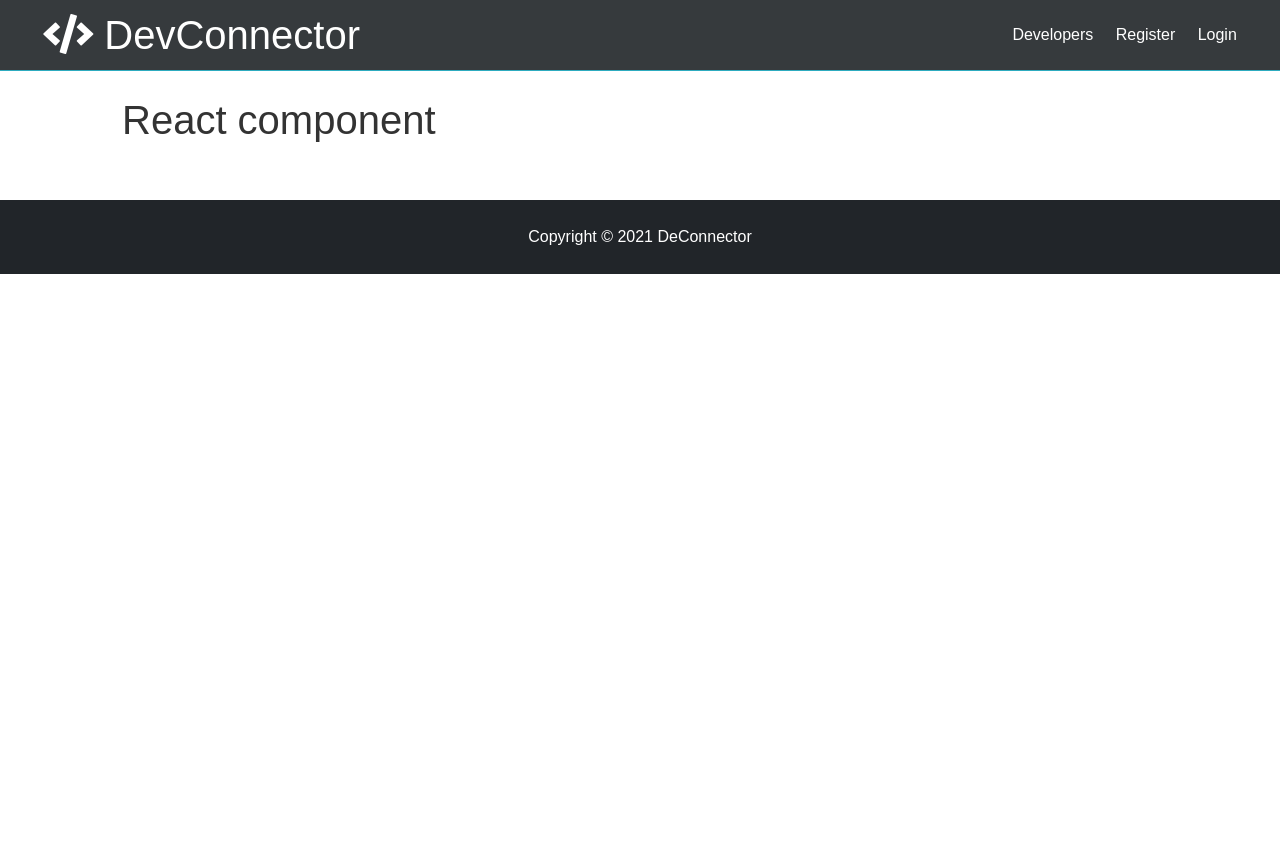
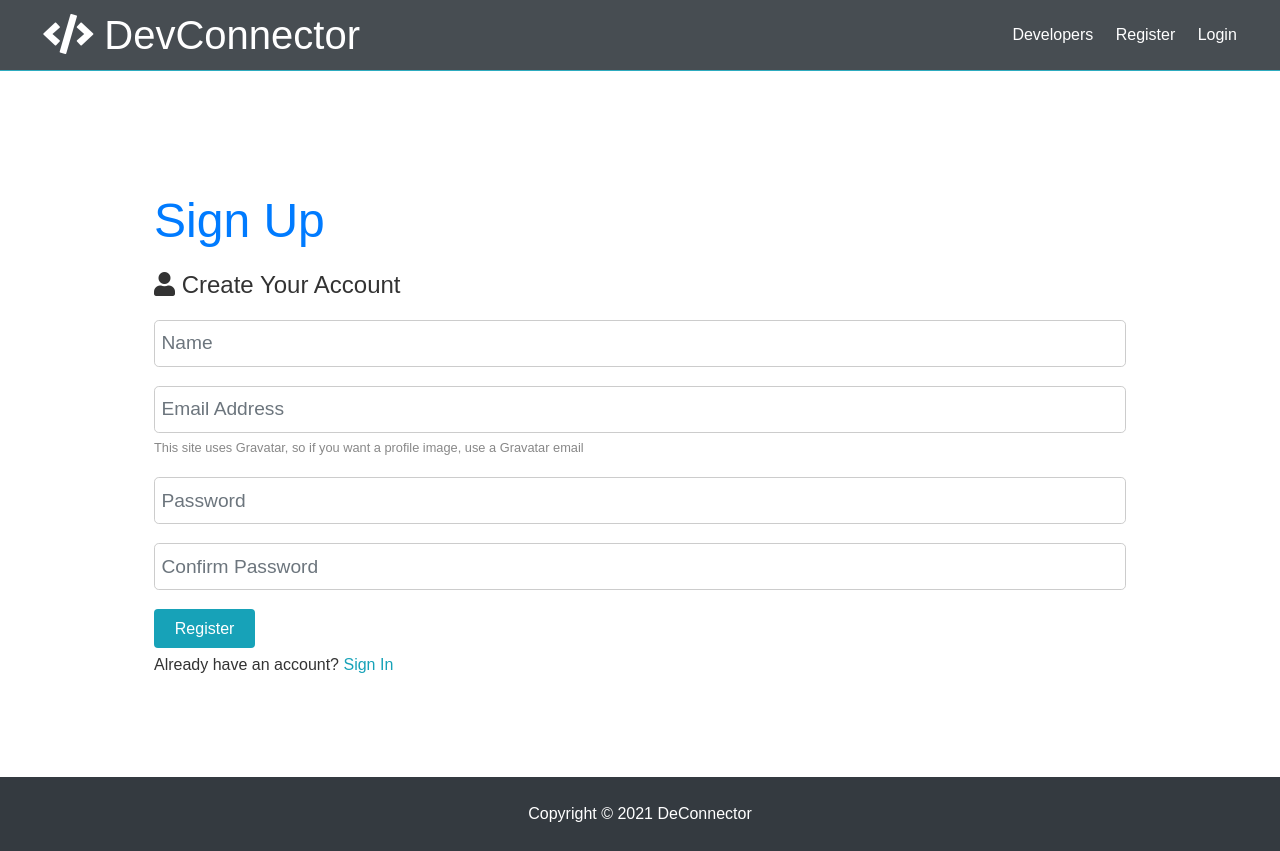
Before and after one commit to iNeedHookah/devconector, a React (Create React App) app in the folder client/: page /register in a window 1280 px wide. Before the commit the page ends 800 px from the top, so only its background shows below. Built offline with nearby package versions, Linux system fonts and the light colour scheme.

Commit message:
Added register/login UI

```diff
--- a/client/package.json
+++ b/client/package.json
@@ -6,6 +6,8 @@
     "@testing-library/jest-dom": "^5.11.4",
     "@testing-library/react": "^11.1.0",
     "@testing-library/user-event": "^12.1.10",
+    "axios": "^0.21.4",
+    "http-proxy-middleware": "^0.19.1",
     "react": "^17.0.2",
     "react-dom": "^17.0.2",
     "react-router-dom": "^5.3.0",
@@ -18,6 +20,7 @@
     "test": "react-scripts test",
     "eject": "react-scripts eject"
   },
+  "proxy": "http://localhost:5000",
   "eslintConfig": {
     "extends": [
       "react-app",
@@ -35,6 +38,5 @@
       "last 1 firefox version",
       "last 1 safari version"
     ]
-  },
-  "proxy": "http://locahost:5000"
+  }
 }
--- a/client/public/index.html
+++ b/client/public/index.html
@@ -12,9 +12,9 @@
     <link rel="apple-touch-icon" href="%PUBLIC_URL%/logo192.png" />
     <link rel="manifest" href="%PUBLIC_URL%/manifest.json" />
     <link
-      href="https://cdn.jsdelivr.net/npm/bootstrap@5.1.0/dist/css/bootstrap.min.css"
       rel="stylesheet"
-      integrity="sha384-KyZXEAg3QhqLMpG8r+8fhAXLRk2vvoC2f3B09zVXn8CA5QIVfZOJ3BCsw2P0p/We"
+      href="https://cdn.jsdelivr.net/npm/bootstrap@4.6.0/dist/css/bootstrap.min.css"
+      integrity="sha384-B0vP5xmATw1+K9KRQjQERJvTumQW0nPEzvF6L/Z6nronJ3oUOFUFpCjEUQouq2+l"
       crossorigin="anonymous"
     />
     <link
--- a/client/src/App.css
+++ b/client/src/App.css
@@ -243,6 +243,15 @@
   width: 100%;
   padding: 0.4rem;
   font-size: 1.2rem;
+  /* border: 1px solid #ccc; */
+}
+
+.form input[type="text"]:not(.is-invalid),
+.form input[type="email"]:not(.is-invalid),
+.form input[type="password"]:not(.is-invalid),
+.form input[type="date"]:not(.is-invalid),
+.form select:not(.is-invalid),
+.form textarea:not(.is-invalid) {
   border: 1px solid #ccc;
 }
 .form input[type="submit"] {
@@ -547,4 +556,8 @@ img {
   .post button {
     padding: 0.3rem 0.4rem;
   }
+
+  .is-invalid {
+    border: 1px solid red !important;
+  }
 }
--- a/client/src/components/auth/Login.js
+++ b/client/src/components/auth/Login.js
@@ -1,10 +1,64 @@
-import React from "react";
+import React, { useState } from "react";
 
 const Login = () => {
+  const [loginState, setLoginState] = useState({
+    email: "",
+    password: "",
+  });
+
+  const onChange = (e) => {
+    console.log(e);
+    setLoginState((prevState) => ({
+      ...prevState,
+      [e.target.id]: e.target.value,
+    }));
+  };
+
+  const onSubmit = (e) => {
+    e.preventDefault();
+
+    const user = {
+      emal: loginState.email,
+      password: loginState.password,
+    };
+
+    console.log(user);
+  };
+
   return (
-    <div>
-      <h1>Login</h1>
-    </div>
+    <section className="container">
+      <div className="alert alert-danger">Invalid Credentials</div>
+
+      <h1 className="large text-primary">Sign In</h1>
+      <p className="lead">
+        <i className="fas fa-user"></i> Sign into your account
+      </p>
+      <form onSubmit={onSubmit} className="form">
+        <div className="form-group">
+          <input
+            type="email"
+            placeholder="Email Address"
+            value={loginState.email}
+            onChange={onChange}
+            id="email"
+          />
+        </div>
+        <div className="form-group">
+          <input
+            type="password"
+            placeholder="Password"
+            minlength="6"
+            value={loginState.password}
+            onChange={onChange}
+            id="password"
+          />
+        </div>
+        <input type="submit" value="Login" className="btn btn-primary" />
+      </form>
+      <p className="my-1">
+        Don't have an account? <a href="register.html">Sign Up</a>
+      </p>
+    </section>
   );
 };
 
--- a/client/src/components/auth/Register.js
+++ b/client/src/components/auth/Register.js
@@ -1,10 +1,126 @@
-import React from "react";
+import React, { useState } from "react";
+import { Link } from "react-router-dom";
+import axios from "axios";
 
 const Register = () => {
+  const [registerState, setRegisterState] = useState({
+    name: "",
+    email: "",
+    password: "",
+    confirmPassword: "",
+    errors: {},
+  });
+
+  const onChange = (e) => {
+    setRegisterState((prevState) => ({
+      ...prevState,
+      [e.target.id]: e.target.value,
+    }));
+
+    Object.keys(registerState.errors).forEach(
+      () => (registerState.errors[e.target.id] = undefined)
+    );
+  };
+
+  const onSubmit = async (e) => {
+    e.preventDefault();
+
+    const newUser = {
+      name: registerState.name,
+      email: registerState.email,
+      password: registerState.password,
+      confirmPassword: registerState.confirmPassword,
+    };
+
+    await axios
+      .post("api/users/register", newUser)
+      .then((result) => {
+        console.log(result);
+      })
+      .catch((err) => {
+        setRegisterState({ ...registerState, errors: err.response.data });
+      });
+  };
+
   return (
-    <div>
-      <h1>React component</h1>
-    </div>
+    <section className="container">
+      <h1 className="large text-primary">Sign Up</h1>
+      <p className="lead">
+        <i className="fas fa-user"></i> Create Your Account
+      </p>
+      <form noValidate onSubmit={onSubmit} className="form">
+        <input
+          id="name"
+          type="text"
+          placeholder="Name"
+          value={registerState.name}
+          onChange={onChange}
+          className={`form-control form-control-lg ${
+            registerState.errors.name ? "is-invalid" : ""
+          }`}
+        />
+        {registerState.errors.name && (
+          <div className="invalid-feedback">{registerState.errors.name}</div>
+        )}
+        <div className="form-group">
+          <input
+            id="email"
+            type="email"
+            placeholder="Email Address"
+            value={registerState.email}
+            onChange={onChange}
+            className={`form-control form-control-lg ${
+              registerState.errors.email ? "is-invalid" : ""
+            }`}
+          />
+          {registerState.errors.email && (
+            <div className="invalid-feedback">{registerState.errors.email}</div>
+          )}
+          <small className="form-text">
+            This site uses Gravatar, so if you want a profile image, use a
+            Gravatar email
+          </small>
+        </div>
+        <div className="form-group">
+          <input
+            id="password"
+            type="password"
+            placeholder="Password"
+            value={registerState.password}
+            onChange={onChange}
+            className={`form-control form-control-lg ${
+              registerState.errors.password ? "is-invalid" : "test"
+            }`}
+          />
+          {registerState.errors.password && (
+            <div className="invalid-feedback">
+              {registerState.errors.password}
+            </div>
+          )}
+        </div>
+        <div className="form-group">
+          <input
+            id="confirmPassword"
+            type="password"
+            placeholder="Confirm Password"
+            value={registerState.confirmPassword}
+            onChange={onChange}
+            className={`form-control form-control-lg ${
+              registerState.errors.confirmPassword ? "is-invalid" : ""
+            }`}
+          />
+          {registerState.errors.confirmPassword && (
+            <div className="invalid-feedback">
+              {registerState.errors.confirmPassword}
+            </div>
+          )}
+        </div>
+        <input type="submit" value="Register" className="btn btn-primary" />
+      </form>
+      <p className="my-1">
+        Already have an account? <Link to="/login">Sign In</Link>
+      </p>
+    </section>
   );
 };
 
--- a/package.json
+++ b/package.json
@@ -8,7 +8,7 @@
     "server": "nodemon server.js",
     "client-install": "npm install --prefix client",
     "client": "npm start --prefix client",
-    "dev": "concurrently \"npm run server\" \"npm run client\""
+    "dev": "concurrently \"npm run client\" \"npm run server\""
   },
   "author": "Alex Pop",
   "license": "ISC",
```
Also changed, not shown: 1 other file (tests, documents, lock files or other folders).
